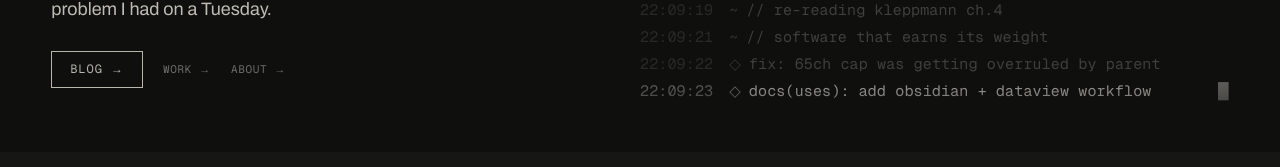
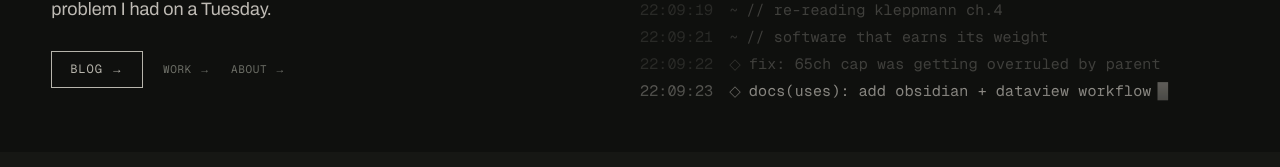
Before and after one commit to Sucu-Syndicate/silverline-portfolio, a Next.js app: page / in a window 1280 px wide. Shown: the part 731-898 px from the top of the page. Built offline with nearby package versions, Linux system fonts and the light colour scheme.

Commit message:
[PTASK-007] Terminal: cursor on .body::after so it sits inline after last character

```diff
--- a/app/globals.css
+++ b/app/globals.css
@@ -248,7 +248,7 @@ a { color: inherit; text-decoration: none; }
 .hero-log .line .marker { flex-shrink: 0; margin-right: 8px; opacity: 0.7; }
 .hero-log .line .body { flex: 1; min-width: 0; word-break: break-word; }
 .hero-log .line.fresh { color: rgba(245, 240, 232, 0.62); }
-.hero-log .line.cursor::after {
+.hero-log .line.cursor .body::after {
   content: "\2588";
   display: inline-block;
   margin-left: 6px;
```
